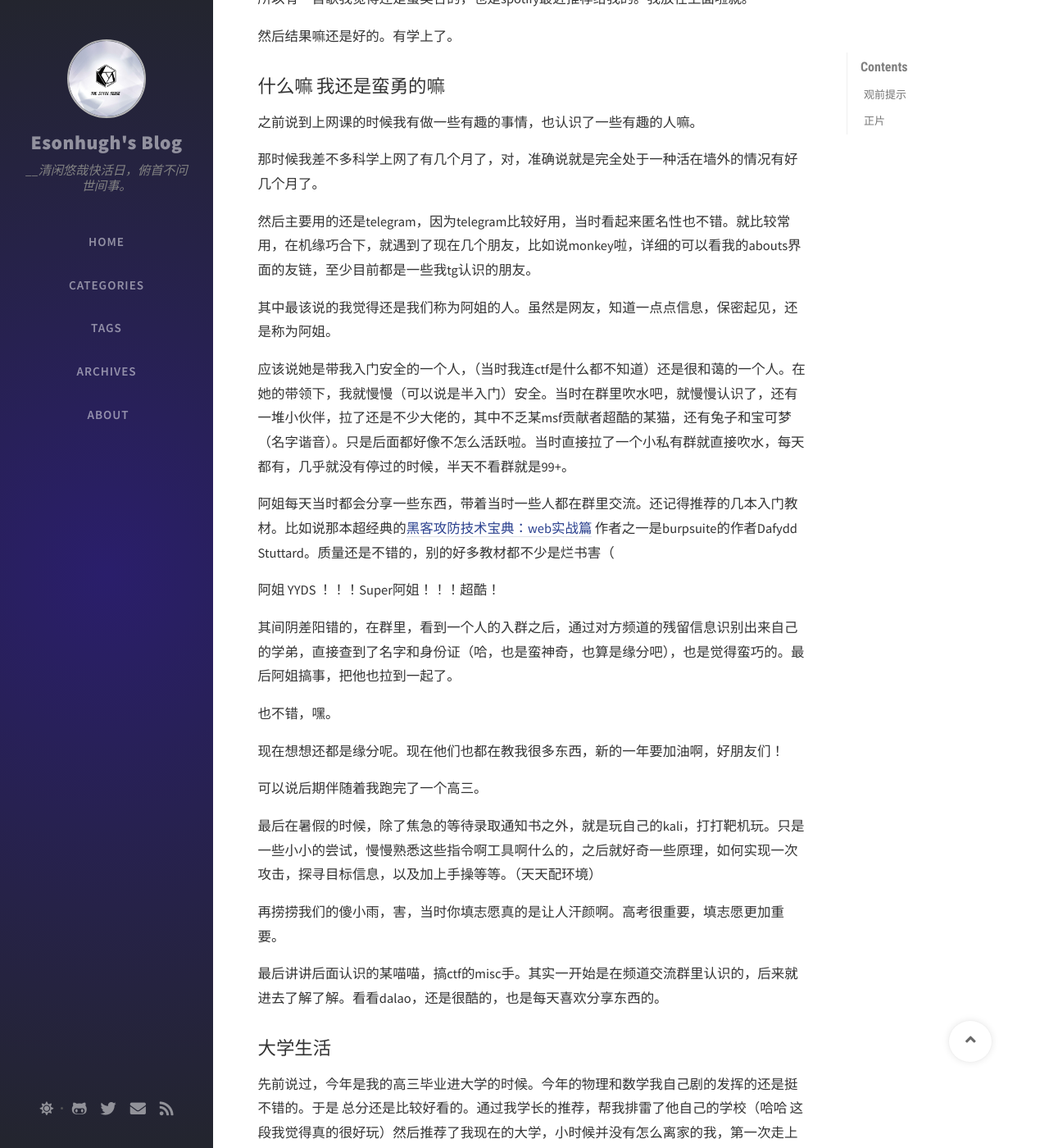
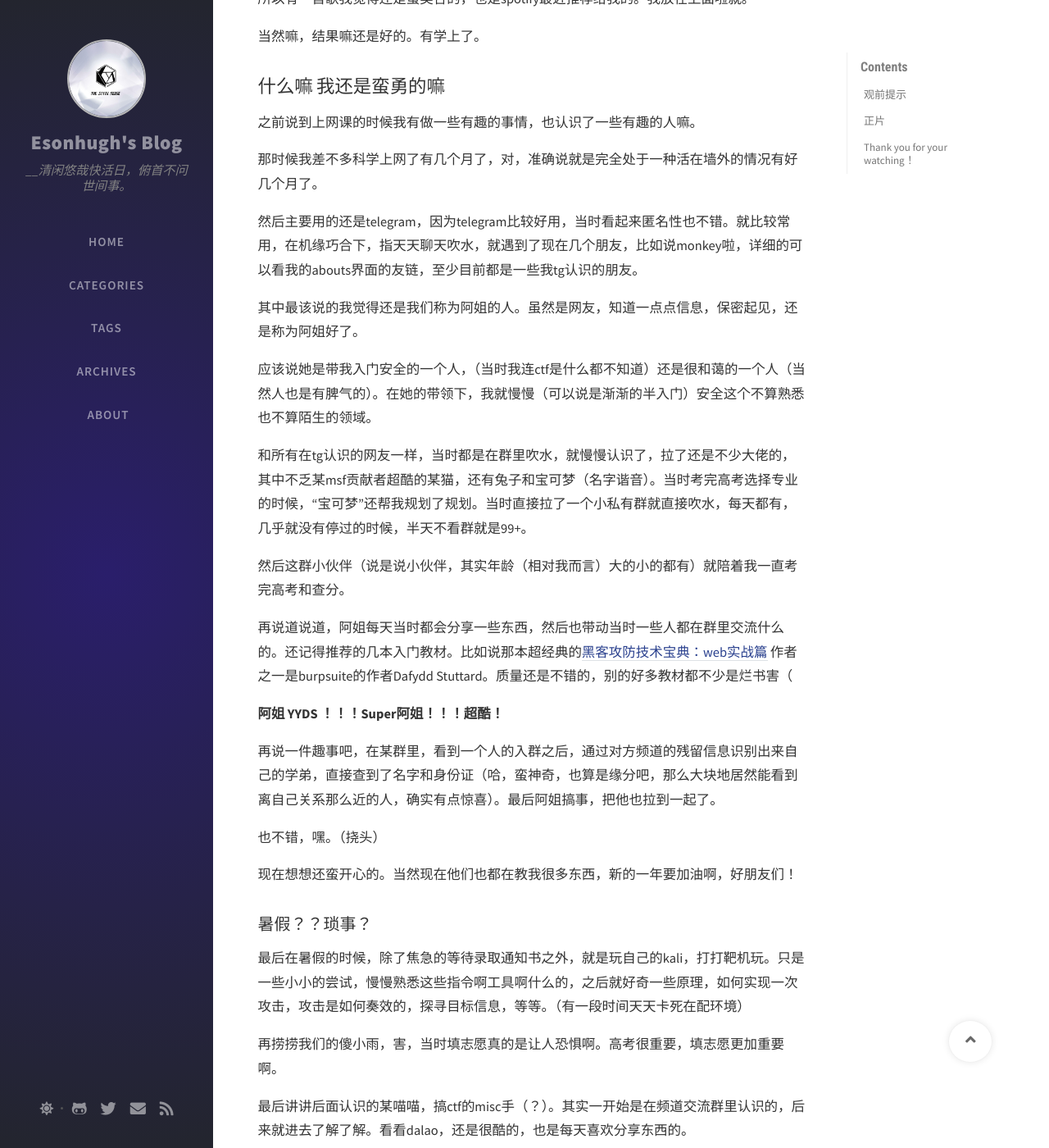
Before and after one commit to Hdu-ZhangYi/Hdu-ZhangYi.github.io, a Jekyll site: the page built from _posts/2020-12-30-esonhugh-2020.md, in a window 1280 px wide and 1400 px high, scrolled down 1470 px. Shown: the whole window at 82% size. Built offline with Jekyll 4.4.1, drawn with Linux system fonts in a browser that asks for light colours; nearby versions of some CDN libraries; comment, search, counter and statistics services are not loaded; some of the changed text lies outside the part shown.

Commit message:
change post esonhugh2020

```diff
--- a/_posts/2020-12-30-esonhugh-2020.md
+++ b/_posts/2020-12-30-esonhugh-2020.md
@@ -21,7 +21,7 @@
 今年我上大学了。今年年初的时候吧，大家都知道，疫情爆发了。然后下半学期就一半都是处在这种——上网课 这种“恶劣环境”下生存。
 
 
-应为一些不可言说的原因，我的效率是极其低下的，简单说就是：旁边有个手机，网课有点傻逼，心里有个游戏。然后就挺不住专心的，几乎做不了什么事情。但我也是做了一些事情的，我也遇到了一些有趣的人的和有趣的灵魂。
+应为一些不可言说的原因，我的效率是极其低下的，简单说就是：旁边有个手机，网课有点傻逼，心里有个游戏。然后就挺不住专心的，几乎做不了什么事情。但我也是做了一些事情的，我也遇到了一些有趣的人的和有趣的灵魂。这一点会在下一个二级标签里提及。
 
 
 所以那时候我的考试是越发的差劲，学习也是越发的崩溃。我当时看到自己其实还是蛮焦虑的，毕竟这样下去我可能上不了大学。这样的情况就一直的持续在自己的生活当中，持续了好几个月。最崩溃的时候，我记得就是边哭边上课，然后考试一门砸一门，心情就很崩溃，事情也做不好，也很怀疑自己。
@@ -42,7 +42,7 @@
 所以有一首歌我觉得还是蛮契合的，也是spotify最近推荐给我的。我放在上面啦就。
 
 
-然后结果嘛还是好的。有学上了。
+当然嘛，结果嘛还是好的。有学上了。
 
 
 ## 什么嘛 我还是蛮勇的嘛
@@ -54,70 +54,89 @@
 那时候我差不多科学上网了有几个月了，对，准确说就是完全处于一种活在墙外的情况有好几个月了。
 
 
-然后主要用的还是telegram，因为telegram比较好用，当时看起来匿名性也不错。就比较常用，在机缘巧合下，就遇到了现在几个朋友，比如说monkey啦，详细的可以看我的abouts界面的友链，至少目前都是一些我tg认识的朋友。
+然后主要用的还是telegram，因为telegram比较好用，当时看起来匿名性也不错。就比较常用，在机缘巧合下，指天天聊天吹水，就遇到了现在几个朋友，比如说monkey啦，详细的可以看我的abouts界面的友链，至少目前都是一些我tg认识的朋友。
 
 
-其中最该说的我觉得还是我们称为阿姐的人。虽然是网友，知道一点点信息，保密起见，还是称为阿姐。
+其中最该说的我觉得还是我们称为阿姐的人。虽然是网友，知道一点点信息，保密起见，还是称为阿姐好了。
 
 
-应该说她是带我入门安全的一个人，（当时我连ctf是什么都不知道）还是很和蔼的一个人。在她的带领下，我就慢慢（可以说是半入门）安全。当时在群里吹水吧，就慢慢认识了，还有一堆小伙伴，拉了还是不少大佬的，其中不乏某msf贡献者超酷的某猫，还有兔子和宝可梦（名字谐音）。只是后面都好像不怎么活跃啦。当时直接拉了一个小私有群就直接吹水，每天都有，几乎就没有停过的时候，半天不看群就是99+。
+应该说她是带我入门安全的一个人，（当时我连ctf是什么都不知道）还是很和蔼的一个人（当然人也是有脾气的）。在她的带领下，我就慢慢（可以说是渐渐的半入门）安全这个不算熟悉也不算陌生的领域。
 
 
-阿姐每天当时都会分享一些东西，带着当时一些人都在群里交流。还记得推荐的几本入门教材。比如说那本超经典的[黑客攻防技术宝典：web实战篇](https://www.ituring.com.cn/book/885) 作者之一是burpsuite的作者Dafydd Stuttard。质量还是不错的，别的好多教材都不少是烂书害（
+和所有在tg认识的网友一样，当时都是在群里吹水，就慢慢认识了，拉了还是不少大佬的，其中不乏某msf贡献者超酷的某猫，还有兔子和宝可梦（名字谐音）。当时考完高考选择专业的时候，“宝可梦”还帮我规划了规划。当时直接拉了一个小私有群就直接吹水，每天都有，几乎就没有停过的时候，半天不看群就是99+。
 
 
-阿姐 YYDS ！！！Super阿姐！！！超酷！
+然后这群小伙伴（说是说小伙伴，其实年龄（相对我而言）大的小的都有）就陪着我一直考完高考和查分。
 
 
-其间阴差阳错的，在群里，看到一个人的入群之后，通过对方频道的残留信息识别出来自己的学弟，直接查到了名字和身份证（哈，也是蛮神奇，也算是缘分吧），也是觉得蛮巧的。最后阿姐搞事，把他也拉到一起了。
+再说道说道，阿姐每天当时都会分享一些东西，然后也带动当时一些人都在群里交流什么的。还记得推荐的几本入门教材。比如说那本超经典的[黑客攻防技术宝典：web实战篇](https://www.ituring.com.cn/book/885) 作者之一是burpsuite的作者Dafydd Stuttard。质量还是不错的，别的好多教材都不少是烂书害（
 
 
-也不错，嘿。
+__阿姐 YYDS ！！！Super阿姐！！！超酷！__
 
 
-现在想想还都是缘分呢。现在他们也都在教我很多东西，新的一年要加油啊，好朋友们！
+再说一件趣事吧，在某群里，看到一个人的入群之后，通过对方频道的残留信息识别出来自己的学弟，直接查到了名字和身份证（哈，蛮神奇，也算是缘分吧，那么大块地居然能看到离自己关系那么近的人，确实有点惊喜）。最后阿姐搞事，把他也拉到一起了。
 
 
-可以说后期伴随着我跑完了一个高三。
+也不错，嘿。（挠头）
 
 
-最后在暑假的时候，除了焦急的等待录取通知书之外，就是玩自己的kali，打打靶机玩。只是一些小小的尝试，慢慢熟悉这些指令啊工具啊什么的，之后就好奇一些原理，如何实现一次攻击，探寻目标信息，以及加上手操等等。（天天配环境）
+现在想想还蛮开心的。当然现在他们也都在教我很多东西，新的一年要加油啊，好朋友们！
 
 
-再捞捞我们的傻小雨，害，当时你填志愿真的是让人汗颜啊。高考很重要，填志愿更加重要。
+### 暑假？？琐事？
+
+最后在暑假的时候，除了焦急的等待录取通知书之外，就是玩自己的kali，打打靶机玩。只是一些小小的尝试，慢慢熟悉这些指令啊工具啊什么的，之后就好奇一些原理，如何实现一次攻击，攻击是如何奏效的，探寻目标信息，等等。（有一段时间天天卡死在配环境）
 
 
-最后讲讲后面认识的某喵喵，搞ctf的misc手。其实一开始是在频道交流群里认识的，后来就进去了解了解。看看dalao，还是很酷的，也是每天喜欢分享东西的。
+再捞捞我们的傻小雨，害，当时填志愿真的是让人恐惧啊。高考很重要，填志愿更加重要啊。
+
+
+最后讲讲后面认识的某喵喵，搞ctf的misc手（？）。其实一开始是在频道交流群里认识的，后来就进去了解了解。看看dalao，还是很酷的，也是每天喜欢分享东西的。
 
 
 ## 大学生活
 
 
-先前说过，今年是我的高三毕业进大学的时候。今年的物理和数学我自己剧的发挥的还是挺不错的。于是 总分还是比较好看的。通过我学长的推荐，帮我排雷了他自己的学校（哈哈 这段我觉得真的很好玩）然后推荐了我现在的大学，小时候并没有怎么离家的我，第一次走上了住校的道路。
+先前说过，今年是我的高三毕业进大学的时候。今年的物理和数学我自己觉着发挥的还是挺不错的。于是 总分还是比较好看的。通过我学长的推荐，帮我排雷了他自己的学校（哈哈 这段我觉得真的很好玩）然后推荐了我现在的大学，小时候并没有怎么离家的我，第一次走上了住校的道路。
 
 
-其实一开始并不知道这学校有ctf社团，可能是0ops和Nu1L在我脑子里先入为主了（
+其实一开始并不知道这学校有ctf社团,甚至我觉得ctf是一个小众比赛，直到今年年末我才知道，哦草，什么原来国内都办那么大啦？
 
 
-甚至我觉得ctf是一个小众比赛，直到今年年末我才知道，哦草，什么原来国内都办那么大啦？
+然后非常惊喜的知道了第一个ctf社团，后面得知有第二个社团的时候我内心是震惊的。真的。
 
 
-然后非常惊喜的知道了第一个ctf社团，后面得知有第二个社团的时候我内心是震惊的。是真的。
+其实大学生活到现在为止，我并不是很喜欢，有这么几点。
 
 
-但因为有些原因，某两个社团没过，非常惨，后期差点ptsd。
+一个是没有高中的那种感觉，上课教学也水了很多很多。要么就是死活不讲重点，全程滑水，要不就是上课速度巨快无比。所以导致就课堂教学而言，这个教育质量我实在不敢恭维，甚至感觉在水KPI，还有用随机函数作为评分工具的，
 
 
-其实大学生活到现在为止，我并不是很喜欢，一个是没有高中的那种感觉，上课也水了很多很多，就课堂教学而言这个教育质量我实在不敢恭维，主要感觉都在水KPI包括老师也是，还有用随机函数作为评分工具的，另一个是因为没有熟悉的人，生活的习惯也被改变了。甚至有些时候和人聊交流的时候常常会伴随着一些不愉快的经历，所以感觉并不是很舒服，当然，希望一切都在渐渐变好，还是交了很多朋友的。
+另一个是因为没有熟悉的人，生活的习惯也被改变了。甚至有些时候和人聊交流的时候常常会伴随着一些不愉快的经历。
 
 
-希望新的一年，大家都有美好的未来啊。
+>（凭心而论，他们愉快不愉快我不知道，我知道我可能并不怎么愉快，可能是一来我想的比较多，思路跳跃有些飞快，二来是沟通上面感觉不是很高效，我自己也并不喜欢问问题或者说什么）
+
+
+感觉并不是很舒服，当然，希望一切都在渐渐变好[?]，还是交了朋友的[?]。
+
+
+希望新的一年，大家都有美好的明天。
+
+
+# Thank you for your watching！
+
 
 
 ---
+>
+>May the HOPE be with you!
+>
+>eson{H4ppy_N3w_Y34r!}
+>
+---
 
-May the HOPE be with you!
 
-eson{H4ppy_N3w_Y34r!}
 
----
+<!-- esonhugh skyworship -->
```
